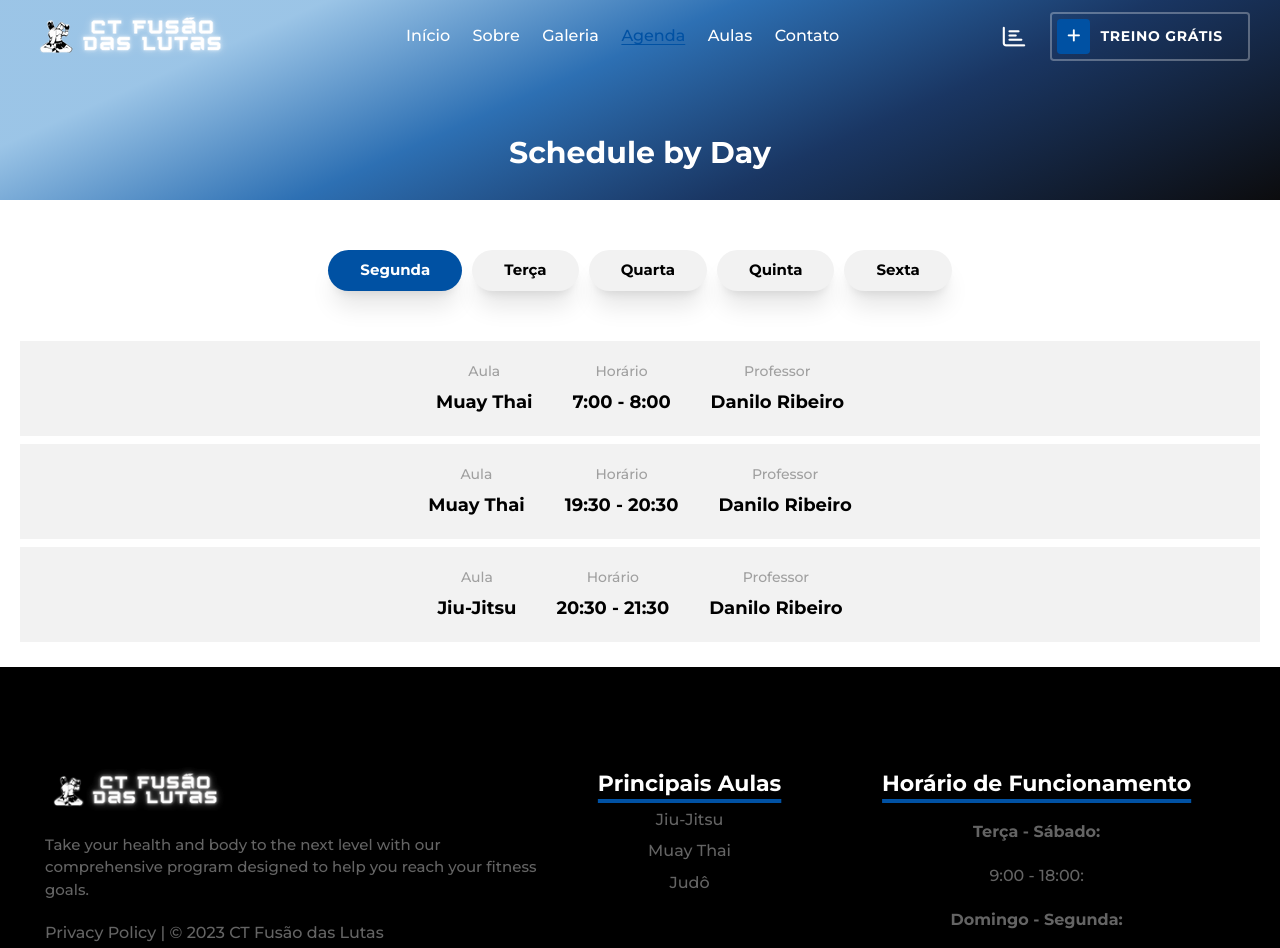
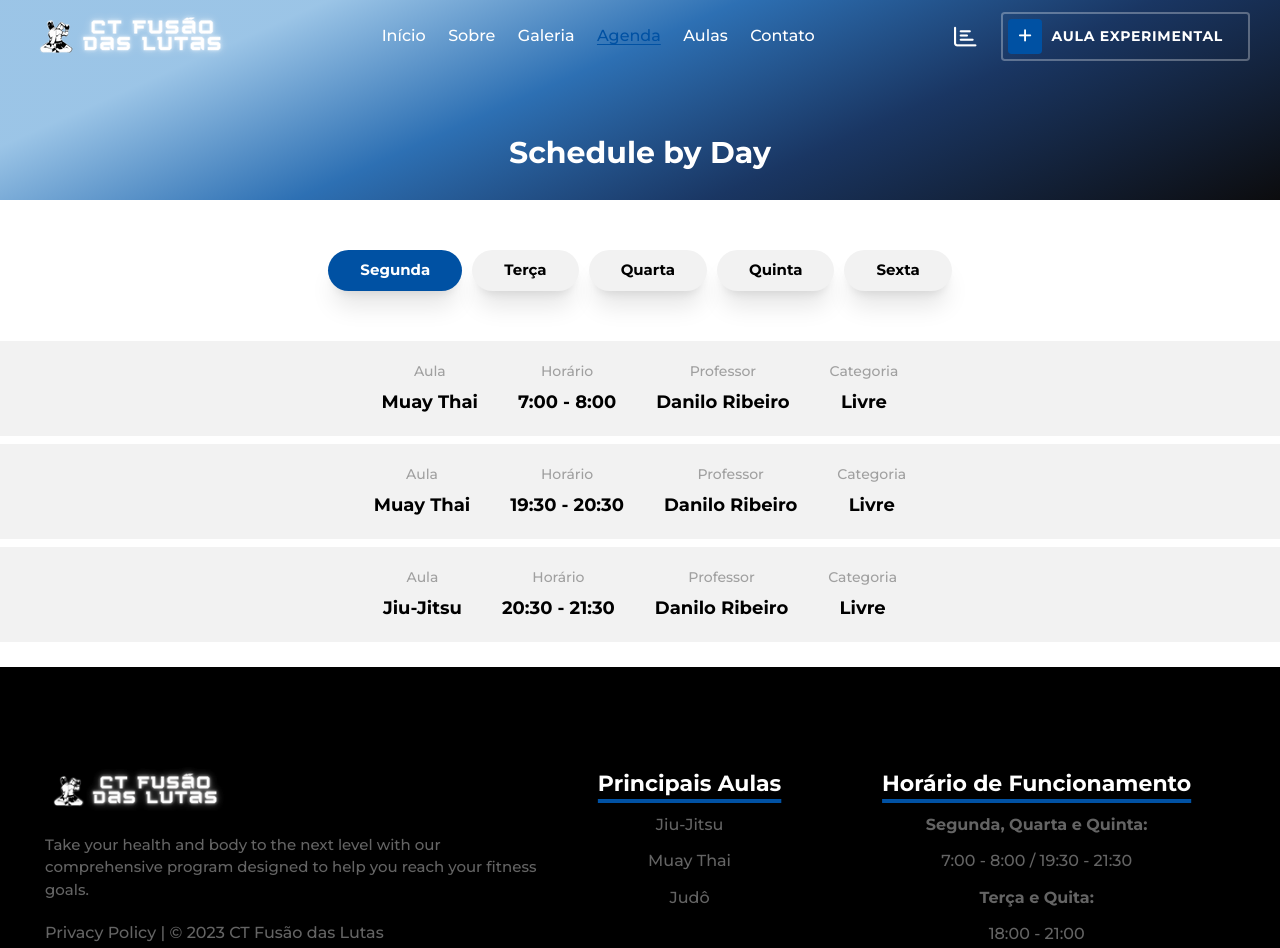
Before and after one commit to nullbr/ct-fusao-das-lutas, a React (Vite) app: page /schedule in a window 1280 px wide. Shown: the top 948 px of the page. Built offline with nearby package versions, Linux system fonts and the light colour scheme.

Commit message:
adding contact info

```diff
--- a/src/components/Contact/ContactInfo.jsx
+++ b/src/components/Contact/ContactInfo.jsx
@@ -30,12 +30,10 @@ const ContactInfo = ({ t }) => {
             {t("contactUs.hours")}
           </h3>
           <div className="text-[15px] font-medium text-[#646464]">
-            <p>
-              {t("contactUs.tueSat")}: {t("contactUs.tueSatTime")}
-            </p>
-            <p>
-              {t("contactUs.sunMon")}: {t("contactUs.sunMonTime")}
-            </p>
+            <p className="font-bold">{t("contactUs.lineTitle1")}:</p>
+            <p>{t("contactUs.line1")}</p>
+            <p className="font-bold">{t("contactUs.lineTitle2")}:</p>
+            <p>{t("contactUs.line2")}</p>
           </div>
         </div>
         {/* contact info */}
--- a/src/components/Contact/Reviews.jsx
+++ b/src/components/Contact/Reviews.jsx
@@ -21,7 +21,7 @@ const Reviews = ({ t }) => {
 
   return (
     <a
-      href="https://search.google.com/local/writereview?placeid=ChIJj6e1HqwSz5QRdT5kosP0mm4"
+      href="https://search.google.com/local/writereview?placeid=ChIJVSSjvRkZxJQRIfyo1l26xYg"
       target="_blank"
       rel="noopener noreferrer"
       className="flex justify-between py-20 h-full bg-black shadow-xl rounded-xl items-center"
@@ -33,7 +33,7 @@ const Reviews = ({ t }) => {
               {t("home.reviews")}
             </h3>
           </div>
-          <div className="elfsight-app-0515e225-0af6-4cb1-b9cf-b76009e5dfae"></div>
+          <div className="elfsight-app-27de0d42-b15b-40d4-9421-fe3cde1bc549"></div>
           <div className="relative w-[70%] h-20 -top-20 -mb-[10rem] mx-auto bg-black z-[99999]"></div>
         </div>
       </div>
--- a/src/components/Footer/Footer.jsx
+++ b/src/components/Footer/Footer.jsx
@@ -37,7 +37,7 @@ function Footer() {
             <Link
               id="services"
               to="/services"
-              className="flex flex-col gap-3 relative w-3/12 min620:w-full text-center"
+              className="flex flex-col gap-5 relative w-3/12 min620:w-full text-center"
             >
               <p className="text-[22px] font-bold underline underline-offset-8 decoration-4 decoration-secondary">
                 {t("services.featTitle")}
@@ -58,23 +58,23 @@ function Footer() {
             <Link
               id="contact"
               to="/contact"
-              className="flex flex-col gap-8 relative w-4/12 min620:w-full text-center"
+              className="flex flex-col gap-5 relative w-4/12 min620:w-full text-center"
             >
               <p className="text-[22px] font-bold underline underline-offset-8 decoration-4 decoration-secondary">
                 {t("contactUs.hours")}
               </p>
 
               <p className="text-[16px]  text-[#646464] font-bold">
-                {t("contactUs.tueSat")}:
+                {t("contactUs.lineTitle1")}:
               </p>
               <p className="text-[16px] text-[#646464] font-medium">
-                {t("contactUs.tueSatTime")}:
+                <p>{t("contactUs.line1")}</p>
               </p>
               <p className="text-[16px] text-[#646464] font-bold ">
-                {t("contactUs.sunMon")}:
+                {t("contactUs.lineTitle2")}:
               </p>
               <p className="text-[16px] text-[#646464] font-medium">
-                {t("contactUs.sunMonTime")}
+                <p>{t("contactUs.line2")}</p>
               </p>
             </Link>
 
--- a/src/components/Schedule/ClassBox.jsx
+++ b/src/components/Schedule/ClassBox.jsx
@@ -1,10 +1,10 @@
 import { Link } from "react-router-dom";
 
-const ClassBox = ({ name, time, trainer = "Danilo Ribeiro" }) => {
+const ClassBox = ({ name, time, trainer = "Danilo Ribeiro", category }) => {
   return (
     <Link
       to="/contact"
-      className="flex justify-center items-center w-full text-center flex-wrap bg-[#f2f2f2]"
+      className="grid grid-flow-col justify-center items-center w-full text-center bg-[#f2f2f2]"
     >
       {/* class name */}
       <div className="p-8">
@@ -21,6 +21,11 @@ const ClassBox = ({ name, time, trainer = "Danilo Ribeiro" }) => {
         <p className="text-[14px] font-medium text-[#a0a0a0]">Professor</p>
         <p className="text-[18px] text-black font-bold mt-3">{trainer}</p>
       </div>
+      {/* category */}
+      <div className="p-8">
+        <p className="text-[14px] font-medium text-[#a0a0a0]">Categoria</p>
+        <p className="text-[18px] text-black font-bold mt-3">{category}</p>
+      </div>
     </Link>
   );
 };
--- a/src/components/Schedule/Friday.jsx
+++ b/src/components/Schedule/Friday.jsx
@@ -1,7 +1,7 @@
 import React from "react";
 import Class from "./ClassBox";
 
-function Friday() {
+function Monday() {
   return (
     <>
       {/* boxes */}
@@ -9,17 +9,17 @@ function Friday() {
         {/* monday */}
         <div className="flex flex-col gap-3">
           {/* row */}
-          <Class name={"Muay Thai"} time={"7:00 - 8:00"} />
+          <Class name={"Muay Thai"} time={"7:00 - 8:00"} category="Livre" />
 
           {/* row */}
-          <Class name={"Muay Thai"} time={"19:30 - 20:30"} />
+          <Class name={"Muay Thai"} time={"19:30 - 20:30"} category="Livre" />
 
           {/* row */}
-          <Class name={"Jiu-Jitsu"} time={"20:30 - 21:30"} />
+          <Class name={"Jiu-Jitsu"} time={"20:30 - 21:30"} category="Livre" />
         </div>
       </div>
     </>
   );
 }
 
-export default Friday;
+export default Monday;
--- a/src/components/Schedule/Monday.jsx
+++ b/src/components/Schedule/Monday.jsx
@@ -9,13 +9,13 @@ function Monday() {
         {/* monday */}
         <div className="flex flex-col gap-3">
           {/* row */}
-          <Class name={"Muay Thai"} time={"7:00 - 8:00"} />
+          <Class name={"Muay Thai"} time={"7:00 - 8:00"} category="Livre" />
 
           {/* row */}
-          <Class name={"Muay Thai"} time={"19:30 - 20:30"} />
+          <Class name={"Muay Thai"} time={"19:30 - 20:30"} category="Livre" />
 
           {/* row */}
-          <Class name={"Jiu-Jitsu"} time={"20:30 - 21:30"} />
+          <Class name={"Jiu-Jitsu"} time={"20:30 - 21:30"} category="Livre" />
         </div>
       </div>
     </>
--- a/src/components/Schedule/Thursday.jsx
+++ b/src/components/Schedule/Thursday.jsx
@@ -1,7 +1,7 @@
 import React from "react";
 import Class from "./ClassBox";
 
-function Thursday() {
+function Tuesday() {
   return (
     <>
       {/* boxes */}
@@ -9,11 +9,15 @@ function Thursday() {
         {/* monday */}
         <div className="flex flex-col gap-3">
           {/* row */}
-          <Class name={"Judô"} time={"19:30 - 20:30"} />
+          <Class name="Judô" time="18:00 - 19:00" category="5 - 6 anos" />
+          {/* row */}
+          <Class name="Judô" time="19:00 - 20:00" category="7 - 11 anos" />
+          {/* row */}
+          <Class name="Judô" time="20:00 - 21:00" category="12 - 17 anos" />
         </div>
       </div>
     </>
   );
 }
 
-export default Thursday;
+export default Tuesday;
--- a/src/components/Schedule/Tuesday.jsx
+++ b/src/components/Schedule/Tuesday.jsx
@@ -9,7 +9,11 @@ function Tuesday() {
         {/* monday */}
         <div className="flex flex-col gap-3">
           {/* row */}
-          <Class name={"Judô"} time={"19:30 - 20:30"} />
+          <Class name="Judô" time="18:00 - 19:00" category="5 - 6 anos" />
+          {/* row */}
+          <Class name="Judô" time="19:00 - 20:00" category="7 - 11 anos" />
+          {/* row */}
+          <Class name="Judô" time="20:00 - 21:00" category="12 - 17 anos" />
         </div>
       </div>
     </>
--- a/src/components/Schedule/Wednesday.jsx
+++ b/src/components/Schedule/Wednesday.jsx
@@ -1,25 +1,25 @@
 import React from "react";
 import Class from "./ClassBox";
 
-function Wednesday() {
+function Monday() {
   return (
     <>
       {/* boxes */}
       <div className="mt-[5rem]">
         {/* monday */}
-        <div className="flex flex-col gap-3">
+        <div className="grid">
           {/* row */}
-          <Class name={"Muay Thai"} time={"7:00 - 8:00"} />
+          <Class name={"Muay Thai"} time={"7:00 - 8:00"} category="Livre" />
 
           {/* row */}
-          <Class name={"Muay Thai"} time={"19:30 - 20:30"} />
+          <Class name={"Muay Thai"} time={"19:30 - 20:30"} category="Livre" />
 
           {/* row */}
-          <Class name={"Jiu-Jitsu"} time={"20:30 - 21:30"} />
+          <Class name={"Jiu-Jitsu"} time={"20:30 - 21:30"} category="Livre" />
         </div>
       </div>
     </>
   );
 }
 
-export default Wednesday;
+export default Monday;
--- a/src/components/Schedule/index.jsx
+++ b/src/components/Schedule/index.jsx
@@ -30,7 +30,7 @@ const Schedule = () => {
       <section>
         <PagesHeader pageTitle="Schedule by Day" />
 
-        <main className="pb-10">
+        <main className="w-screen max-w-[100vw] pb-10">
           {/* schedule */}
           <div className="container page-padding pt-20 min620:pt-10">
             {/* fiter buttons */}
--- a/src/i18n/locales/pt-br.js
+++ b/src/i18n/locales/pt-br.js
@@ -32,7 +32,7 @@ const translations = {
       gallery: "Galeria",
       contact: "Contato",
       services: "Aulas",
-      scheduleFull: "Treino grátis",
+      scheduleFull: "Aula Experimental",
     },
 
     home: {
@@ -91,9 +91,10 @@ const translations = {
 
     contactUs: {
       title: "Contate-nos",
-      subTitle: "Estamos aqui para te ajudar! Agende agora mesmo seu horário.",
+      subTitle:
+        "Estamos aqui para te ajudar! Agende agora mesmo uma aula experimental.",
       pitch:
-        "Lorem ipsum dolor sit amet consectetur adipisicing elit. Maxime mollitia molestiae quas vel sint commodi repudiandae consequuntur voluptatum laborumnumquam blanditiis harum quisquam eius sed odit fugiat iusto fuga praesentium optio, eaque rerum! Provident similique accusantium nemo autem. Veritatis obcaecati tenetur iure eius earum ut molestias architecto voluptate aliquam nihil, eveniet aliquid culpa officia aut! Impedit sit sunt quaerat, odit,tenetur error, harum nesciunt ipsum debitis quas aliquid. Reprehenderit,quia. Quo neque error repudiandae fuga? Ipsa laudantium molestias eos.",
+        "As artes marciais não são apenas uma forma de se exercitar e manter a forma física, elas também ajudam a desenvolver habilidades mentais como disciplina, autocontrole, respeito, concentração e confiança. É uma oportunidade incrível para melhorar a sua qualidade de vida e encontrar um hobby que te trará muitos benefícios. Então, se você está interessado em fazer uma aula experimental gratuita e descobrir tudo o que as artes marciais podem oferecer, entre em contato conosco agora mesmo para agendar a sua visita à nossa escola. Não perca essa oportunidade de fazer parte de uma comunidade incrível de praticantes de artes marciais.",
       address: "Endereço",
       addressLine1: "Avenida Bandeirantes, 461,",
       addressLine2: "Jardim Bandeirantes, São Roque",
@@ -102,10 +103,10 @@ const translations = {
       phoneNumberInteger: "15996238931",
       email: "ct@gmail.com",
       hours: "Horário de Funcionamento",
-      tueSat: "Terça - Sábado",
-      tueSatTime: "9:00 - 18:00",
-      sunMon: "Domingo - Segunda",
-      sunMonTime: "Fechado",
+      lineTitle1: "Segunda, Quarta e Quinta",
+      line1: "7:00 - 8:00 / 19:30 - 21:30",
+      lineTitle2: "Terça e Quita",
+      line2: "18:00 - 21:00",
     },
 
     services: {
```
